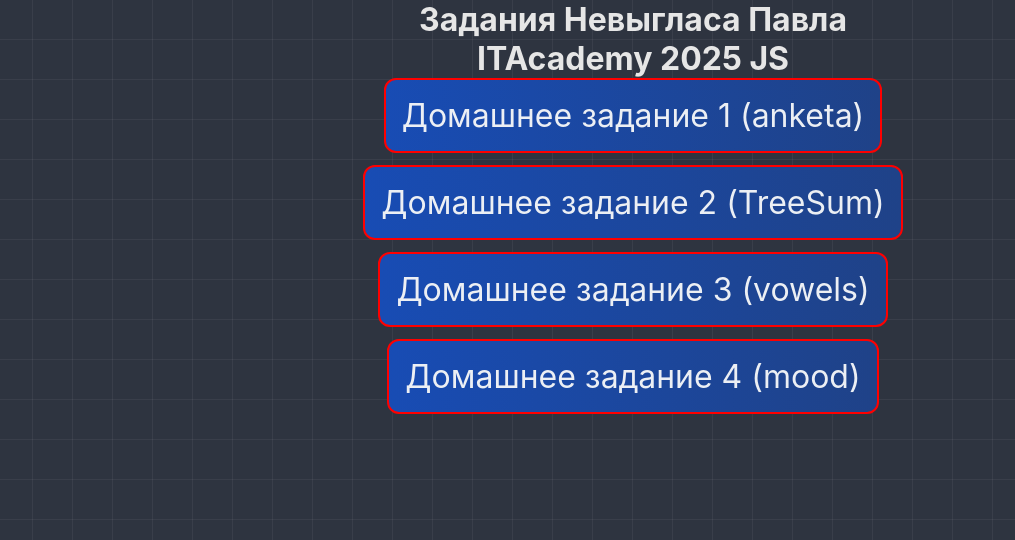
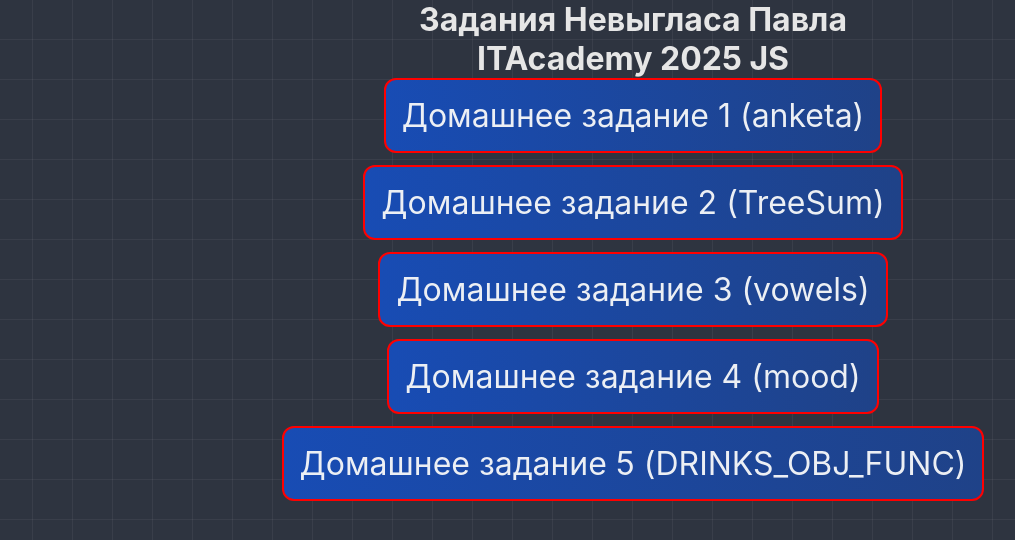
Before and after one commit to Pane2k/itAcademyJS2025, a plain HTML site: page index.html in a window 1280 px wide. Shown: the whole page, without its empty margins (7-1022 px from the left). Drawn offline with Linux system fonts and the light colour scheme.

Commit message:
add: hw5 to index

```diff
--- a/index.html
+++ b/index.html
@@ -99,7 +99,11 @@
                 <a class="div-link-button" href="./homework/MOOD/index.html">Домашнее задание 4 (mood)</a>
             </div>
         </li>
-        <li></li>
+        <li>
+            <div>
+                <a class="div-link-button" href="./homework/Drinks_obj_func/index.html">Домашнее задание 5 (DRINKS_OBJ_FUNC)</a>
+            </div>
+        </li>
     </ul>
 </body>
 
```
